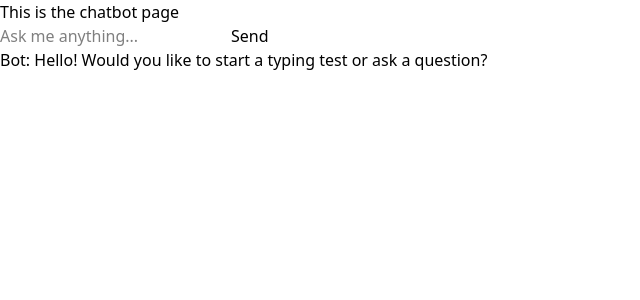
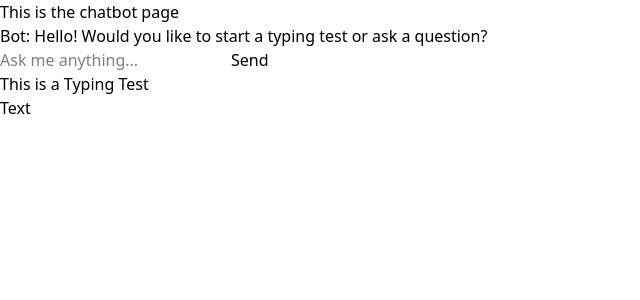
Before and after one commit to CMPT-276-SPRING-2025/final-project-23-fields, a React (Vite) app: page /Chatbot in a window 1280 px wide. Shown: the top 300 px of the page, without its empty margins (0-640 px from the left). Built offline with nearby package versions, Linux system fonts and the light colour scheme; no server answers.

Commit message:
Changes from review made

```diff
--- a/src/components/Gemini.jsx
+++ b/src/components/Gemini.jsx
@@ -28,8 +28,7 @@ export const getGeminiResponse = async (message, history = []) => {
     }
 };
 
-export default function Gemini({ paragraph, setParagraph, botResponse, setBotResponse, setIsTypingTest, isTypingTest }) {
-    const [userInput, setUserInput] = useState('');
+export default function Gemini({ paragraph, setParagraph, botResponse, setBotResponse, userInput, setUserInput}) {
     const [history, setHistory] = useState([]);
 
     const sanitizeText = (text) => {
@@ -61,10 +60,9 @@ export default function Gemini({ paragraph, setParagraph, botResponse, setBotRes
             const typingTestText = response.slice(4).trim();
             updateParagraph(typingTestText);
             setBotResponse(""); // Clear bot response since it's a typing test
-            setIsTypingTest(true);
+            setParagraph({ text: typingTestText });
         } else {
             setBotResponse(response.slice(5).trim());
-            setIsTypingTest(false);
             setParagraph({ text: null });
         }
 
@@ -74,6 +72,12 @@ export default function Gemini({ paragraph, setParagraph, botResponse, setBotRes
         ]);
         setUserInput('');
     };
+
+    useEffect(() => {
+        if (paragraph.text) {
+            setBotResponse(""); // Clear bot response when a typing test starts
+        }
+    }, [paragraph]);
 
     useEffect(() => {
         const startConversation = async () => {
@@ -87,6 +91,7 @@ export default function Gemini({ paragraph, setParagraph, botResponse, setBotRes
 
     return (
         <div>
+            {!paragraph.text && <p>Bot: {botResponse}</p>}
             <form onSubmit={handleSubmit}>
                 <input
                     type="text"
--- a/src/pages/Chatbot.jsx
+++ b/src/pages/Chatbot.jsx
@@ -7,9 +7,6 @@ function Chatbot() {
     const [paragraph, setParagraph] = useState({
         text: null
     });
-
-    // State for checking if the bot output is a typing test
-    const [isTypingTest, setIsTypingTest] = useState(false);
 
     // (int) time limit of typing test in milliseconds (default is 30000)
     const [typingTime, setTypingTime] = useState(30000);
@@ -69,12 +66,8 @@ function Chatbot() {
     return (
         <div>
             <h1>This is the chatbot page</h1>
-            <Gemini paragraph={paragraph} setParagraph={setParagraph} botResponse={botResponse} setBotResponse={setBotResponse} isTypingTest={isTypingTest} setIsTypingTest={setIsTypingTest}/>
-            {isTypingTest && paragraph.text ? (
-                <Typing paragraph={{ text: paragraph }} />
-            ) : (
-                <p>Bot: {botResponse}</p>
-            )}
+            <Gemini paragraph={paragraph} setParagraph={setParagraph} botResponse={botResponse} setBotResponse={setBotResponse} userInput={userInput} setUserInput={setUserInput}/>
+            <Typing paragraph={{ text: paragraph }} />
         </div>
     );
 }
```
